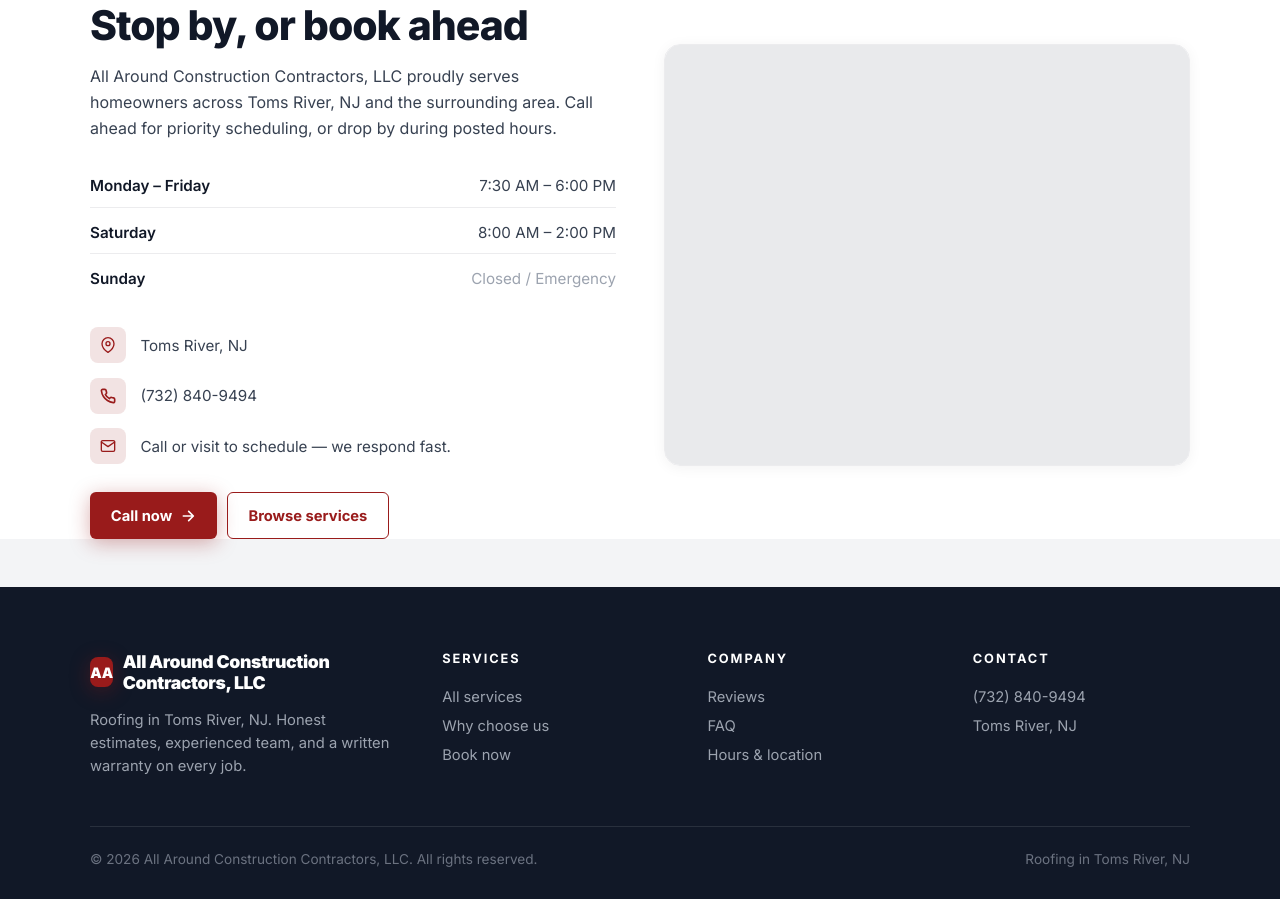
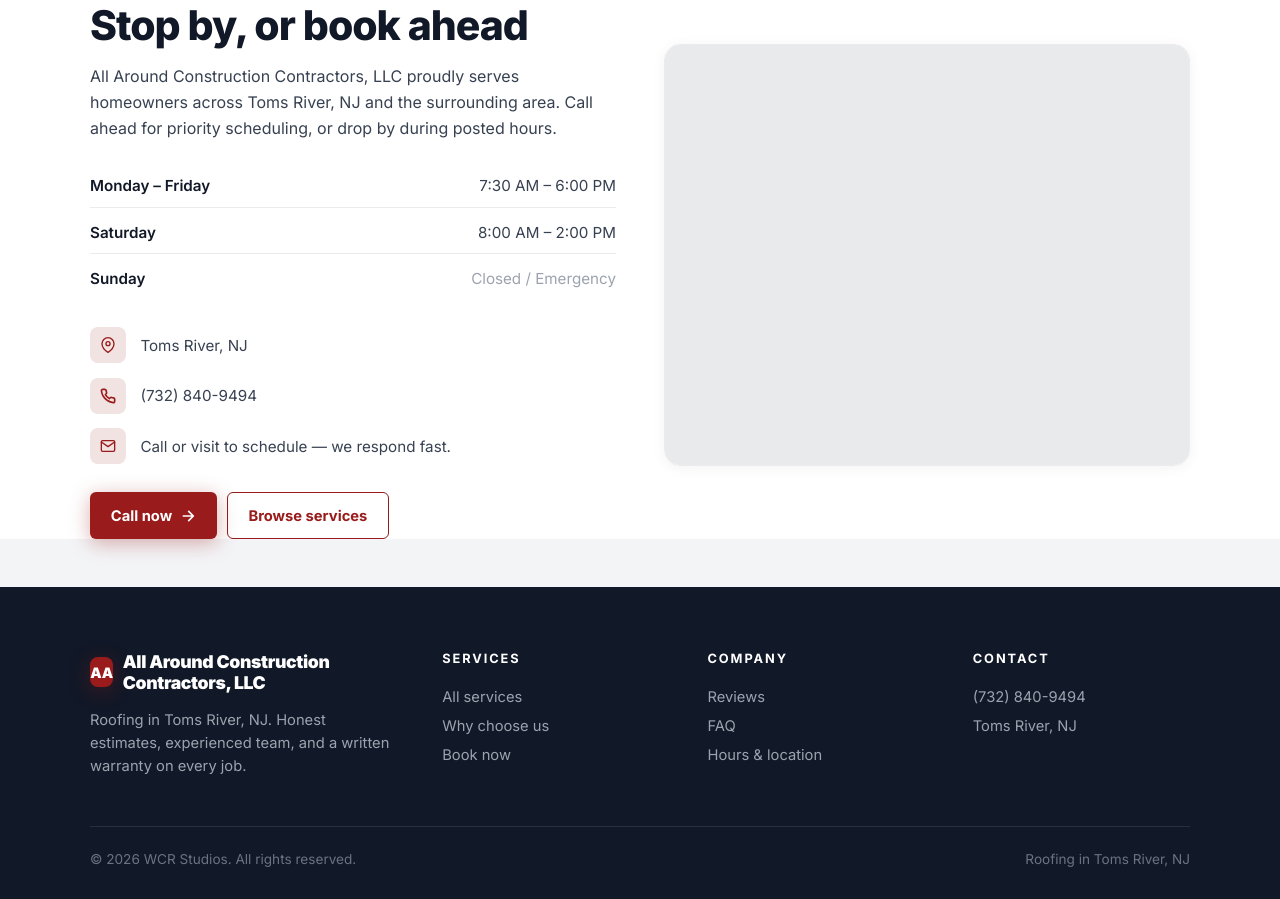
Before and after one commit to Wrenbjor/trades--all-around-construction-contractors-llc, a plain HTML site: page index.html in a window 1280 px wide. Shown: the part 4770-5669 px from the top of the page. Drawn offline with nearby package versions, Linux system fonts and the light colour scheme; no server answers.

Commit message:
Update site

```diff
--- a/index.html
+++ b/index.html
@@ -605,7 +605,7 @@ footer{background:#111827;color:#cbd5d1;padding:4rem 2rem 2rem}
     </div>
   </div>
   <div class="foot-bottom">
-    <div>&copy; 2026 All Around Construction Contractors, LLC. All rights reserved.</div>
+    <div>&copy; 2026 WCR Studios. All rights reserved.</div>
     <div>Roofing in Toms River, NJ</div>
   </div>
 </footer>
```
